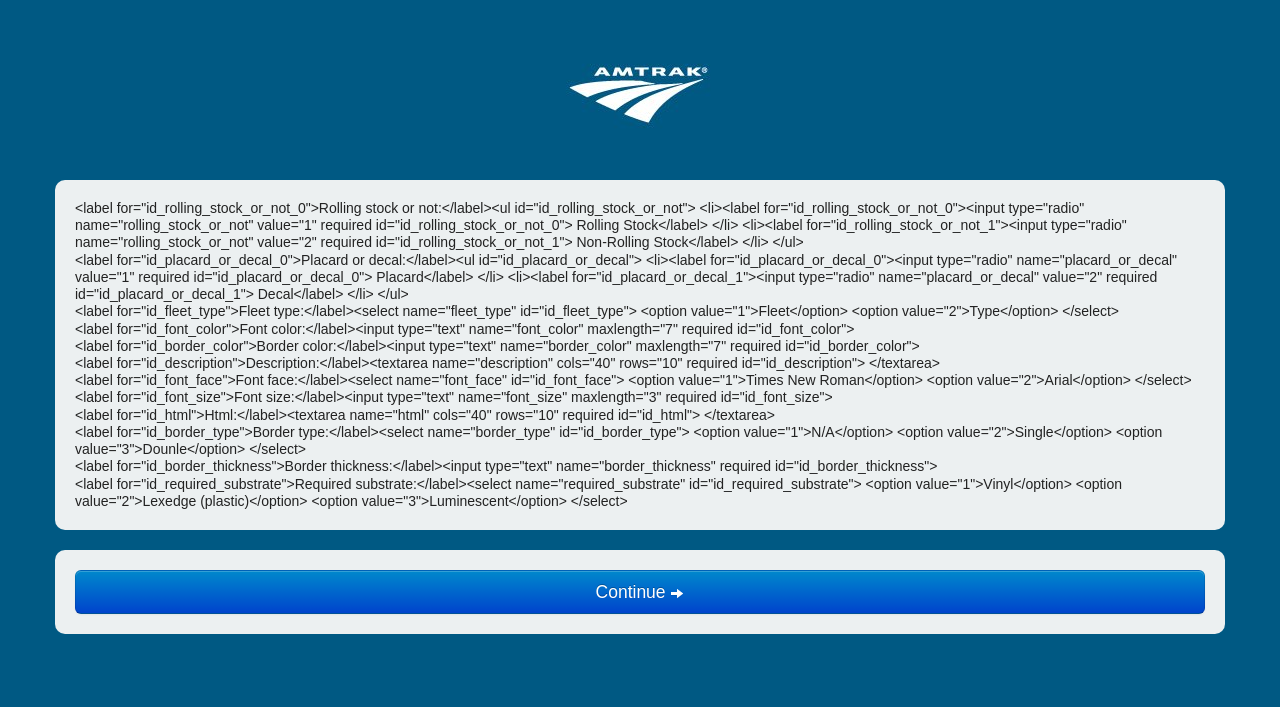
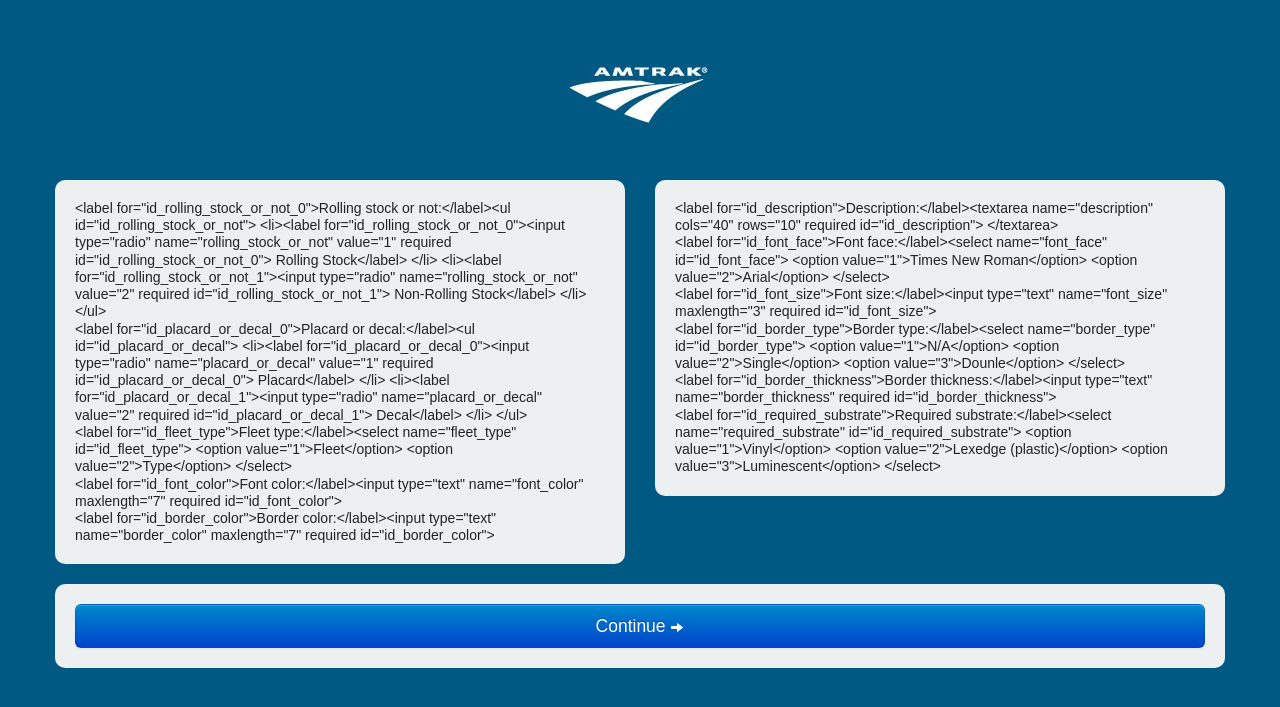
Before and after one commit to tavern-consulting/amtrak-decal-form, a Django app: page / in a window 1280 px wide. Shown: the top 707 px of the page. Run offline with Django 3.2, Linux system fonts and the light colour scheme; parts of the project's set-up code (start-up, migrations or seed data) failed here and were passed over; some libraries are stand-ins or nearby versions.

Commit message:
More decal form tweaks

```diff
--- a/amtrak_decal_form/templates/index.html
+++ b/amtrak_decal_form/templates/index.html
@@ -71,7 +71,7 @@
 					<div class='form-errors'></div>
 				</div>
 				<div id="decal-spec-form" class="">
-                    <div class="span12">
+                    <div class="span6">
                         <div class="pane">
 							<div class="cf">
                                 {% render_field decal_form 'rolling_stock_or_not' %}
@@ -88,6 +88,10 @@
 							<div class="cf">
                                 {% render_field decal_form 'border_color' %}
 							</div>
+                        </div>
+                    </div>
+                    <div class="span6">
+                        <div class="pane">
 							<div class="cf">
                                 {% render_field decal_form 'description' %}
 							</div>
@@ -97,9 +101,11 @@
 							<div class="cf">
                                 {% render_field decal_form 'font_size' %}
 							</div>
+                            <!--
 							<div class="cf">
                                 {% render_field decal_form 'html' %}
 							</div>
+                            -->
 							<div class="cf">
                                 {% render_field decal_form 'border_type' %}
 							</div>
```
